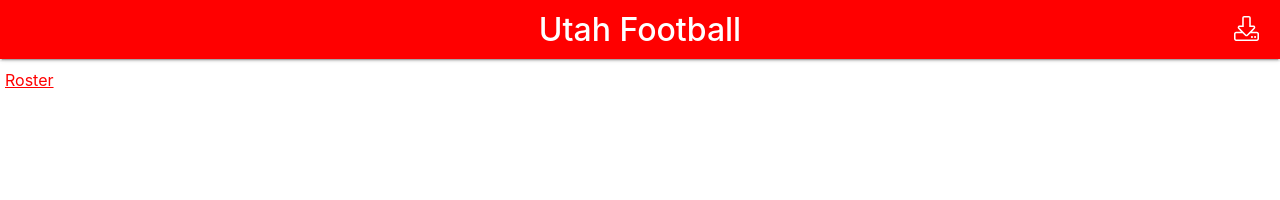
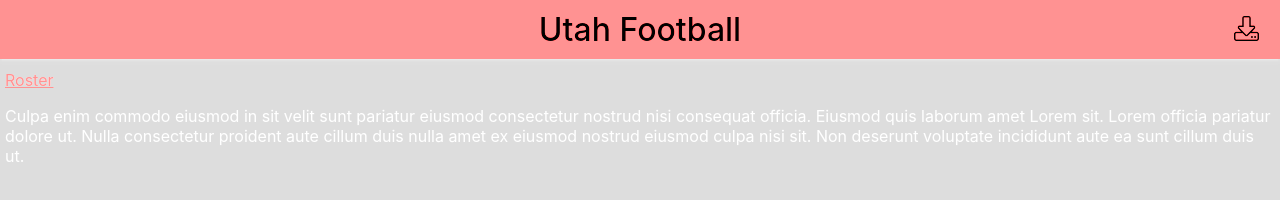
Before and after one commit to steebn/stevenhall.dev, a plain HTML site: page UtahFootball/index.html in a window 1280 px wide. Drawn offline with Linux system fonts and the light colour scheme.

Commit message:
main page

```diff
--- a/UtahFootball/index.html
+++ b/UtahFootball/index.html
@@ -1,5 +1,5 @@
 <!DOCTYPE html>
-<html lang="en">
+<html lang="en" class="dark">
 
 <head>
     <meta charset="UTF-8">
@@ -60,7 +60,7 @@
 
 <body>
     <header>
-        <button class="btnAdd">
+        <button class="btnAdd" title="Save as App">
             <svg xmlns="http://www.w3.org/2000/svg" viewBox="0 0 512 512" width=25 height=25>
                 <path fill="currentColor" d="M452 432c0 11-9 20-20 20s-20-9-20-20 9-20 20-20 20 9 20 20zm-84-20c-11 0-20 9-20 20s9 20 20 20 20-9 20-20-9-20-20-20zm144-48v104c0 24.3-19.7 44-44 44H44c-24.3 0-44-19.7-44-44V364c0-24.3 19.7-44 44-44h99.4L87 263.6c-25.2-25.2-7.3-68.3 28.3-68.3H168V40c0-22.1 17.9-40 40-40h96c22.1 0 40 17.9 40 40v155.3h52.7c35.6 0 53.4 43.1 28.3 68.3L368.6 320H468c24.3 0 44 19.7 44 44zm-261.7 17.7c3.1 3.1 8.2 3.1 11.3 0L402.3 241c5-5 1.5-13.7-5.7-13.7H312V40c0-4.4-3.6-8-8-8h-96c-4.4 0-8 3.6-8 8v187.3h-84.7c-7.1 0-10.7 8.6-5.7 13.7l140.7 140.7zM480 364c0-6.6-5.4-12-12-12H336.6l-52.3 52.3c-15.6 15.6-41 15.6-56.6 0L175.4 352H44c-6.6 0-12 5.4-12 12v104c0 6.6 5.4 12 12 12h424c6.6 0 12-5.4 12-12V364z" />
             </svg>
@@ -69,6 +69,9 @@
     </header>
     <main>
         <a href="/UtahFootball/Roster/index.html">Roster</a>
+        <p>
+            Culpa enim commodo eiusmod in sit velit sunt pariatur eiusmod consectetur nostrud nisi consequat officia. Eiusmod quis laborum amet Lorem sit. Lorem officia pariatur dolore ut. Nulla consectetur proident aute cillum duis nulla amet ex eiusmod nostrud eiusmod culpa nisi sit. Non deserunt voluptate incididunt aute ea sunt cillum duis ut.
+        </p>
     </main>
     <script>
         if ('serviceWorker' in navigator) {
--- a/UtahFootball/styles/main.css
+++ b/UtahFootball/styles/main.css
@@ -1,6 +1,11 @@
 
 *{
     box-sizing: border-box;
+}
+
+html.dark {
+    background-color: #222222;
+    filter: invert(1) hue-rotate(180deg);
 }
 
 body {
```
Also changed, not shown: UtahFootball/styles/main.min.css.
